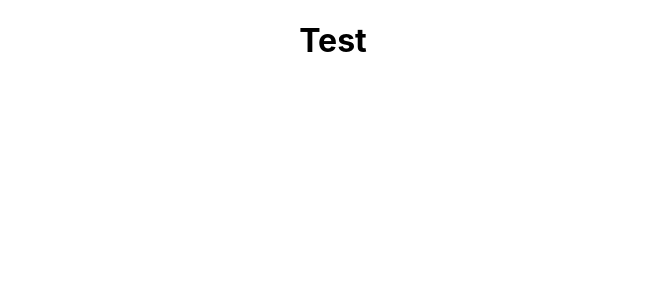
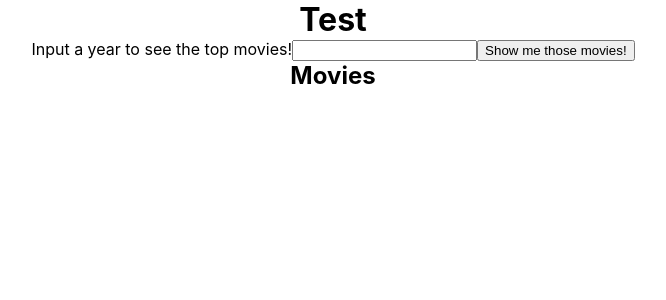
Before and after one commit to pfreemanc/get-those-movies, a React (Create React App) app: page / in a window 1280 px wide. Shown: the top 300 px of the page, without its empty margins (307-973 px from the left). Built offline with nearby package versions, Linux system fonts and the light colour scheme.

Commit message:
some react functions added, movie posters now display.

```diff
--- a/package.json
+++ b/package.json
@@ -6,6 +6,7 @@
     "@testing-library/jest-dom": "^4.2.4",
     "@testing-library/react": "^9.5.0",
     "@testing-library/user-event": "^7.2.1",
+    "axios": "^0.20.0",
     "react": "^16.13.1",
     "react-dom": "^16.13.1",
     "react-scripts": "3.4.3"
--- a/src/App.css
+++ b/src/App.css
@@ -2,37 +2,29 @@
   text-align: center;
 }
 
-.App-logo {
-  height: 40vmin;
-  pointer-events: none;
+.wrapper {
+  max-width: 1280px;
+  width: 90%;
+  margin: 0 auto;
 }
 
-@media (prefers-reduced-motion: no-preference) {
-  .App-logo {
-    animation: App-logo-spin infinite 20s linear;
-  }
+h1,
+h2,
+h3 {
+  margin: 0;
 }
 
-.App-header {
-  background-color: #282c34;
-  min-height: 100vh;
-  display: flex;
-  flex-direction: column;
-  align-items: center;
-  justify-content: center;
-  font-size: calc(10px + 2vmin);
-  color: white;
+.movies {
+  display: grid;
+  grid-template-columns: repeat(3, 1fr);
+  gap: 20px;
 }
 
-.App-link {
-  color: #61dafb;
+.movies h2 {
+  grid-column-start: span 3;
 }
 
-@keyframes App-logo-spin {
-  from {
-    transform: rotate(0deg);
-  }
-  to {
-    transform: rotate(360deg);
-  }
+img {
+  width: 100%;
+  height: 100%;
 }
--- a/src/App.js
+++ b/src/App.js
@@ -1,11 +1,79 @@
 import React, { Component } from 'react';
 import './App.css';
+import axios from 'axios';
 
 class App extends Component{
+
+  constructor() {
+    super();
+    this.state = {
+      yearChoice:'',
+      movies: [],
+    }
+  }
+
+  handleClick = (event) => {
+    event.preventDefault();
+    axios({
+      method: "GET",
+      url: "https://api.themoviedb.org/3/discover/movie?vote_count.gte=1000",
+      dataResponse: "json",
+      params: {
+        api_key: "beabdb43f08aa5d9b3b495150f0ba136",
+        sort_by: "popularity.desc",
+        primary_release_year: this.state.yearChoice,
+      },
+    }).then((result) => {
+      this.setState({
+        movies: result.data.results,
+      });
+    });
+  }
+
+
+
+  handleChange = (event) => {
+    // console.log(event.target.value);
+    // updating state for year choice
+    this.setState({
+      yearChoice: event.target.value,
+    })
+  }
+
+  getPosters = (movie) => {
+    const posterPath = movie.poster_path;
+    const posterImage =
+      `https://image.tmdb.org/t/p/w300${posterPath}`;
+    return posterImage;
+  }
+
+
   render() {
     return (
-      <div className="App">
+      <div className="App wrapper">
         <h1>Test</h1>
+
+        <div className="form">
+          <form action="">
+            <label htmlFor="yearChoice">Input a year to see the top movies!</label>
+            <input type="number" name="yearChoice" id="yearChoice" onChange={this.handleChange} value={this.state.yearChoice}/>
+            <input type="submit" onClick={this.handleClick} value="Show me those movies!"/>
+          </form>
+          <div className="movies">
+            <h2>Movies</h2>
+            {this.state.movies.map(movie => {
+              return(
+                <div>
+                  <h3>{movie.title}</h3>
+                  <div className="imageContainer">
+                    <img src={this.getPosters(movie)} alt=""/>
+                  </div>
+                </div>
+              )
+            })}
+
+          </div>
+        </div>
       </div>
     );
   }
```
Also changed, not shown: 1 other file (tests, documents, lock files or other folders).
